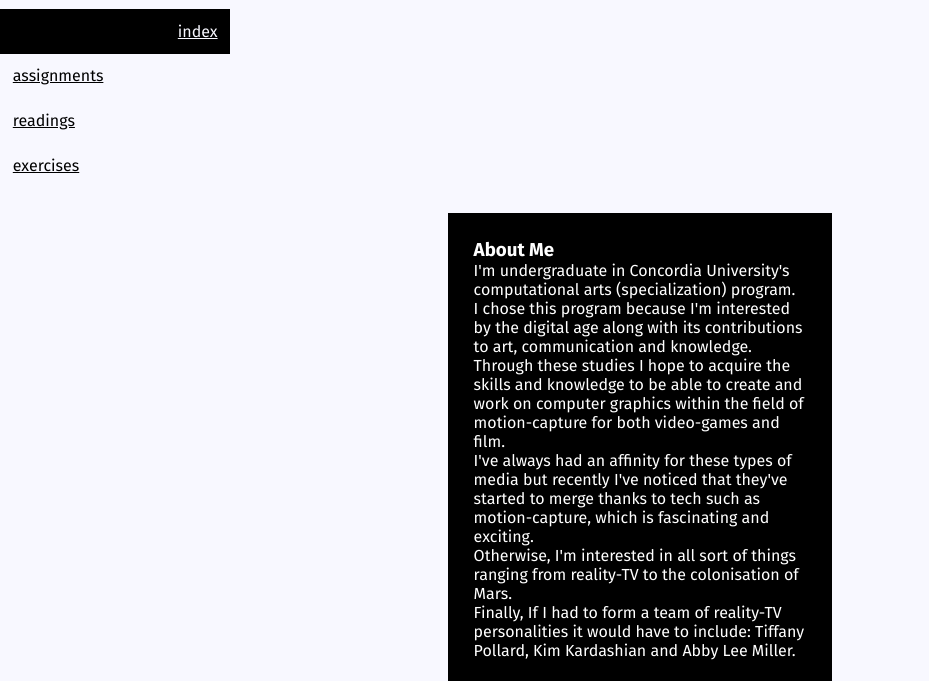
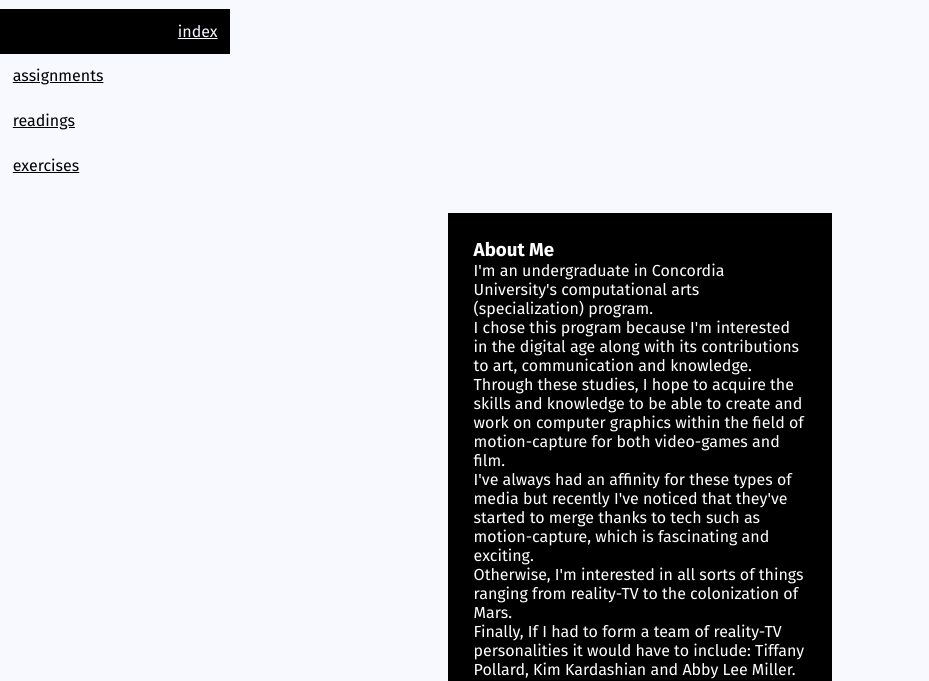
Before and after one commit to MauricioTapias/cart211, a plain HTML site: page MT_PERSONALWEBSITE/mypersonalwebsite.html in a window 1280 px wide. Shown: the part 151-832 px from the top of the page, without its empty margins (0-929 px from the left). Drawn offline with Linux system fonts and the light colour scheme; a web font is replaced by a local one.

Commit message:
ASSIGNMENT1: text correction
i corrected the grammatical mistakes in about me.

```diff
--- a/MT_PERSONALWEBSITE/mypersonalwebsite.html
+++ b/MT_PERSONALWEBSITE/mypersonalwebsite.html
@@ -27,12 +27,12 @@
 
     <article>
       <h1>About Me</h1>
-      <p>I'm undergraduate in Concordia University's computational arts (specialization) program.</p>
-      <p>I chose this program because I'm interested by the digital age along with its contributions to art, communication and knowledge.</p>
-      <p>Through these studies I hope to acquire the skills and knowledge to be able to create and work on computer graphics within the field of motion-capture for both video-games and film.</p>
+      <p>I'm an undergraduate in Concordia University's computational arts (specialization) program.</p>
+      <p>I chose this program because I'm interested in the digital age along with its contributions to art, communication and knowledge.</p>
+      <p>Through these studies, I hope to acquire the skills and knowledge to be able to create and work on computer graphics within the field of motion-capture for both video-games and film.</p>
       <p>I've always had an affinity for these types of media but recently I've noticed that they've started to merge thanks to tech such as motion-capture, which is fascinating and exciting.</p>
-      <p>Otherwise, I'm interested in all sort of things ranging from reality-TV to the colonisation of Mars.</p>
-      <p>Finally, If I had to form a team of reality-TV personalities it would have to include: Tiffany Pollard, Kim Kardashian and Abby Lee Miller. </p>
+      <p>Otherwise, I'm interested in all sorts of things ranging from reality-TV to the colonization of Mars.</p>
+      <p>Finally, If I had to form a team of reality-TV personalities it would have to include: Tiffany Pollard, Kim Kardashian and Abby Lee Miller.</p>
     </article>
   </section>
 
```
